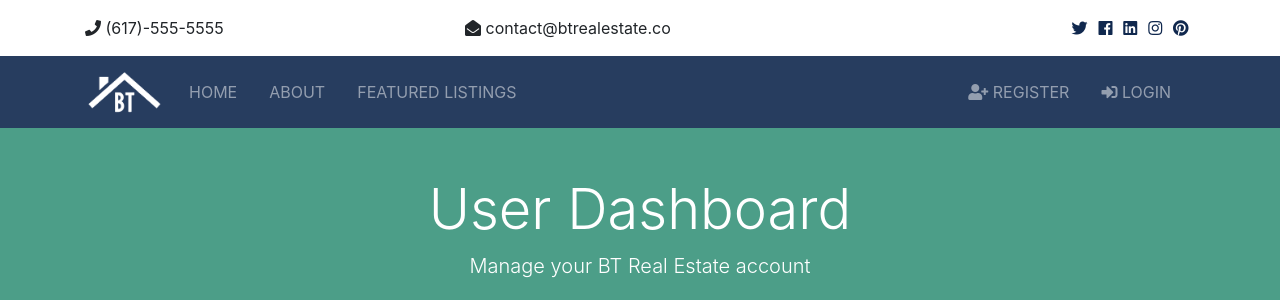
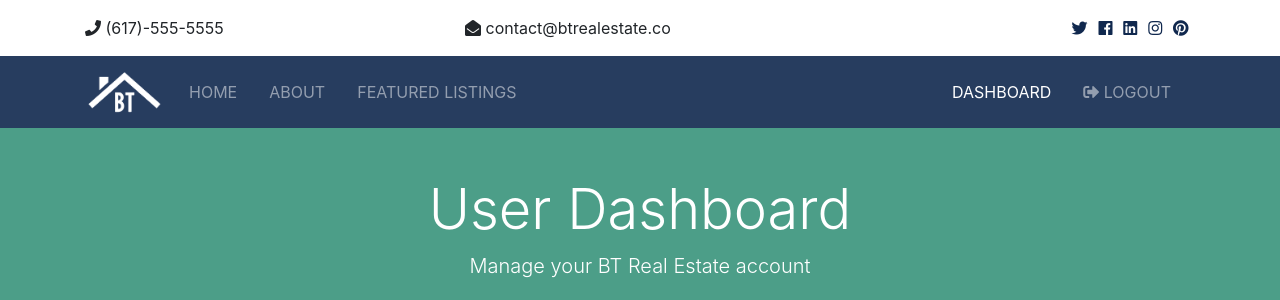
Before and after one commit to strunoder24/Python-Django-Dev-To-Deployment, a Django app: page /accounts/dashboard in a window 1280 px wide. Shown: the top 300 px of the page. Run offline with Django 3.2, Linux system fonts and the light colour scheme; the visitor is signed in with stand-in values (Sample User, id 1); some libraries are stand-ins or nearby versions.

Commit message:
log out system

```diff
--- a/accounts/views.py
+++ b/accounts/views.py
@@ -57,7 +57,10 @@ def login(request):
 
 
 def logout(request):
-    return redirect('index')
+    if request.method == 'POST':
+        auth.logout(request)
+        messages.success(request, 'logged out')
+        return redirect('index')
 
 
 def dashboard(request):
--- a/templates/accounts/dashboard.html
+++ b/templates/accounts/dashboard.html
@@ -27,6 +27,8 @@
           </nav>
         </div>
       </section>
+
+    {% include 'partials/_alerts.html' %}
 
     <section id="dashboard" class="py-4">
         <div class="container">
--- a/templates/partials/_navbar.html
+++ b/templates/partials/_navbar.html
@@ -40,6 +40,30 @@
     </ul>
 
     <ul class="navbar-nav ml-auto">
+        {% if user.is_authenticated %}
+            <li
+              {% if 'dashboard' in request.path %}
+                  class="nav-item active mr-3"
+                {% else %}
+                  class="nav-item mr-3"
+                {% endif %}
+              >
+                <a class="nav-link"
+                   href="{% url 'dashboard' %}">
+                    Dashboard
+                </a>
+              </li>
+
+              <li class="nav-item mr-3">
+                  <a href="javascript:{document.getElementById('logout').submit()}" class="nav-link">
+                      <i class="fas fa-sign-out-alt"></i> Logout
+                  </a>
+                  <form action="{% url 'logout' %}" method="POST" id="logout">
+                      {% csrf_token %}
+                      <input type="hidden">
+                  </form>
+              </li>
+        {% else %}
           <li
           {% if 'register' in request.path %}
               class="nav-item active mr-3"
@@ -63,6 +87,7 @@
 
               Login</a>
           </li>
+        {% endif %}
     </ul>
   </div>
 </div>
```
Lines whose indentation alone changed are shown as unchanged.
